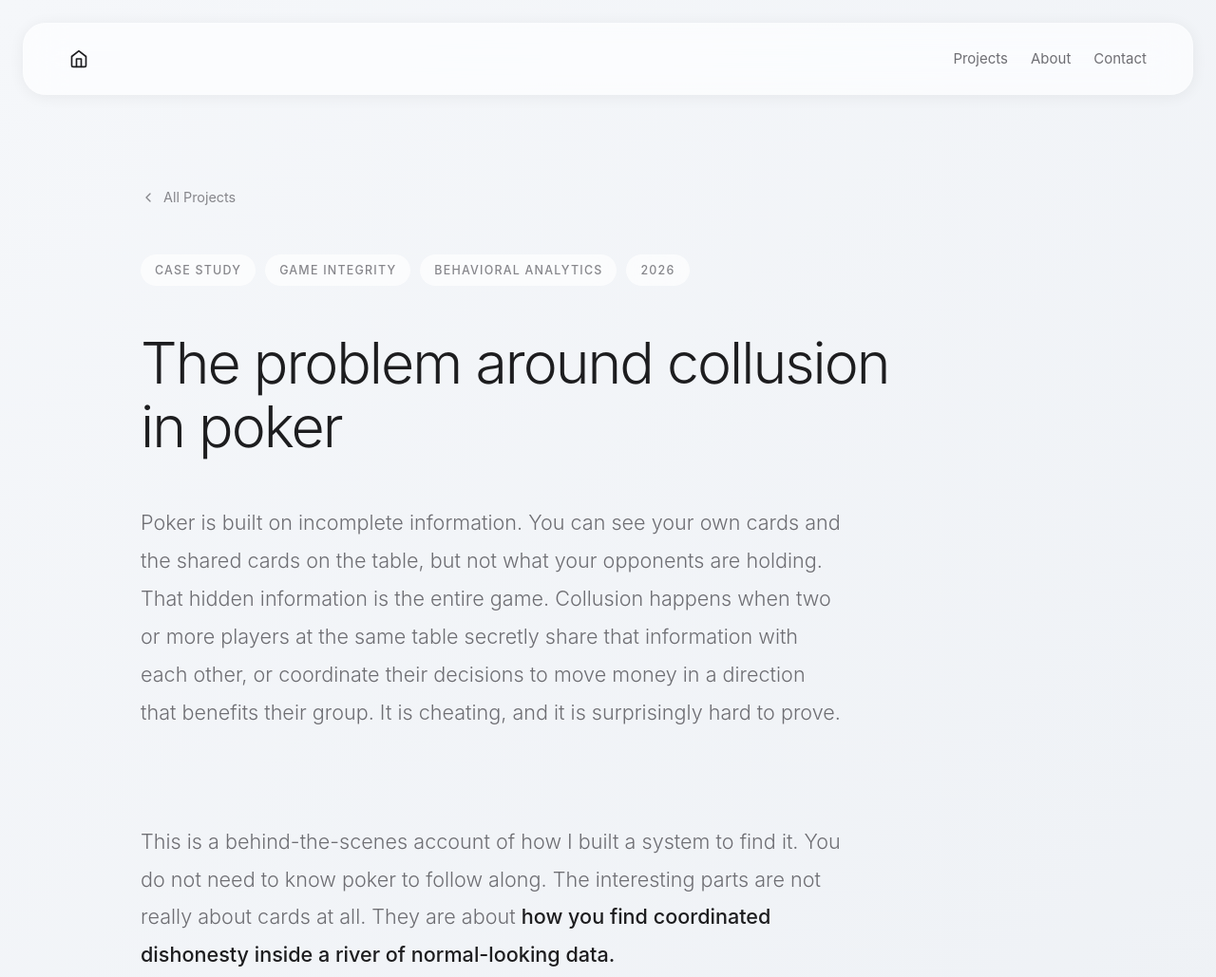
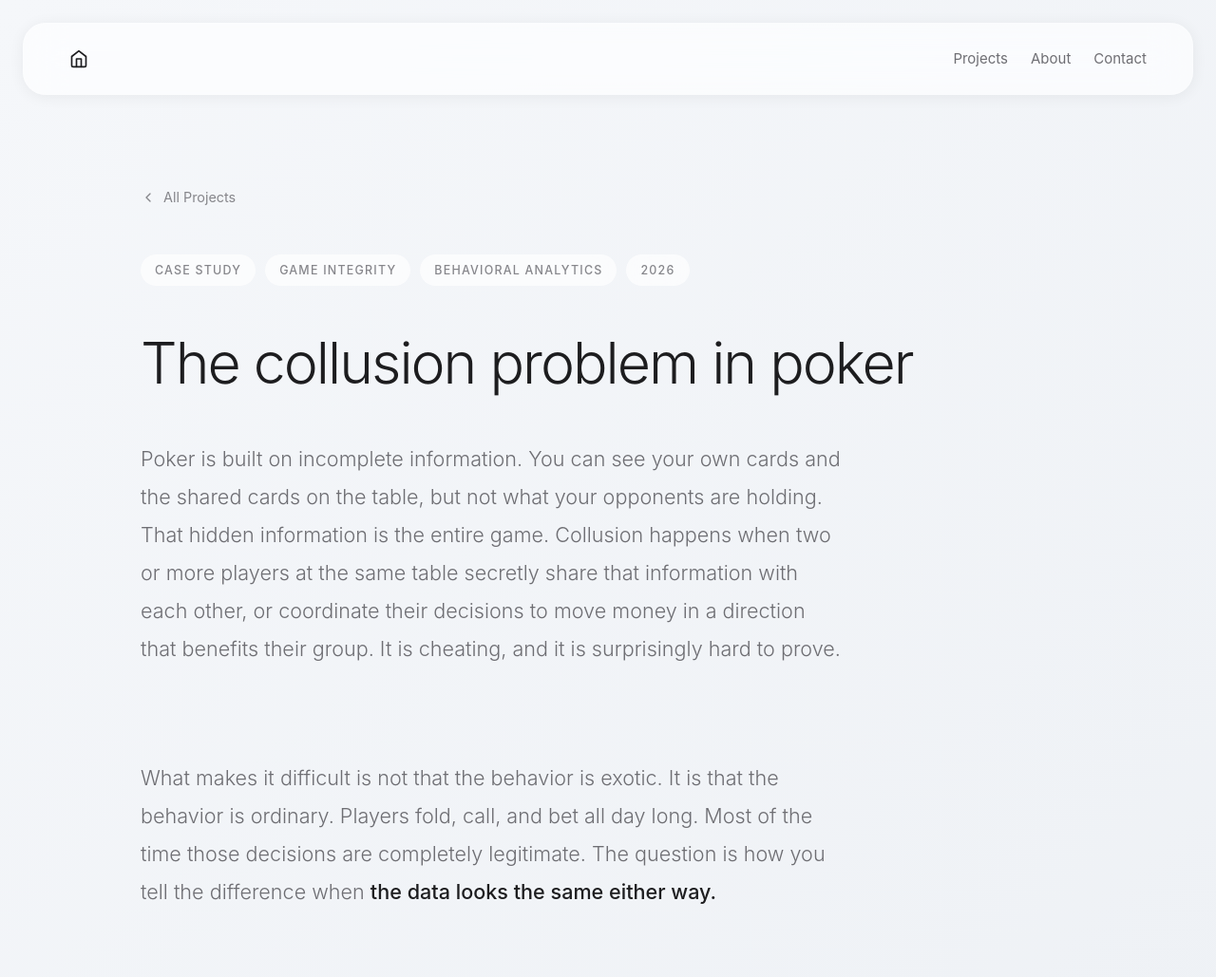
Before and after one commit to Tomchl01/portfolio, a plain HTML site: page projects/poker-collusion/index.html in a window 1280 px wide. Shown: the top 1029 px of the page at 95% size. Drawn offline with Linux system fonts and the light colour scheme.

Commit message:
Refactor lede: journalistic, no self-reference, new title

```diff
--- a/projects/poker-collusion/index.html
+++ b/projects/poker-collusion/index.html
@@ -3,7 +3,7 @@
 <head>
   <meta charset="utf-8" />
   <meta name="viewport" content="width=device-width, initial-scale=1" />
-  <title>The Problem Around Collusion in Poker | Tom Chévez</title>
+  <title>The Collusion Problem in Poker | Tom Chévez</title>
   <meta name="description" content="A case study on building a layered detection framework for coordinated collusion in online poker. Chip-flow analysis, behavioral fingerprinting, and GTO deviation scoring explained for any audience." />
   <link rel="stylesheet" href="../../style.css" />
   <style>
@@ -134,7 +134,7 @@
       <span class="meta-tag">2026</span>
     </div>
 
-    <h1 class="article-title">The problem around collusion in poker</h1>
+    <h1 class="article-title">The collusion problem in poker</h1>
 
     <p class="article-lede">
       Poker is built on incomplete information. You can see your own cards and the shared cards on the table,
@@ -145,10 +145,9 @@
     </p>
 
     <p class="article-lede">
-      This is a behind-the-scenes account of how I built a system to find it.
-      You do not need to know poker to follow along.
-      The interesting parts are not really about cards at all.
-      They are about <strong>how you find coordinated dishonesty inside a river of normal-looking data.</strong>
+      What makes it difficult is not that the behavior is exotic. It is that the behavior is ordinary.
+      Players fold, call, and bet all day long. Most of the time those decisions are completely legitimate.
+      The question is how you tell the difference when <strong>the data looks the same either way.</strong>
     </p>
 
     <div class="divider"></div>
```
